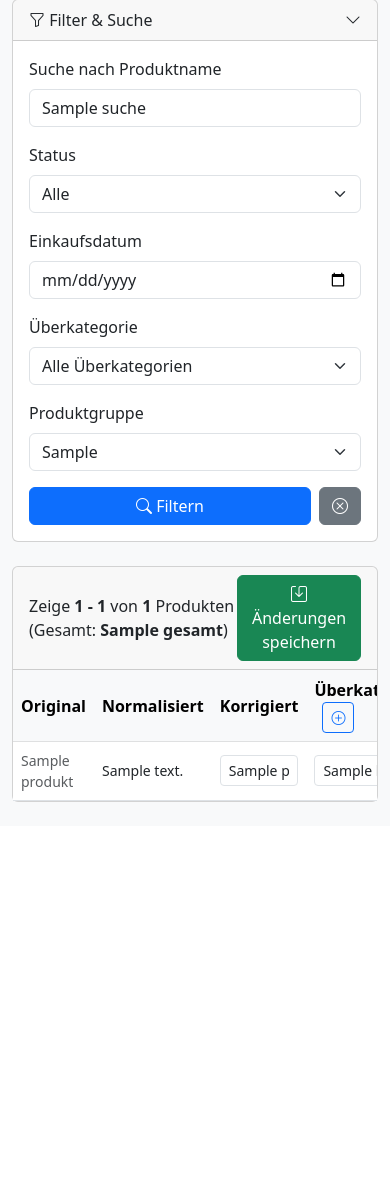
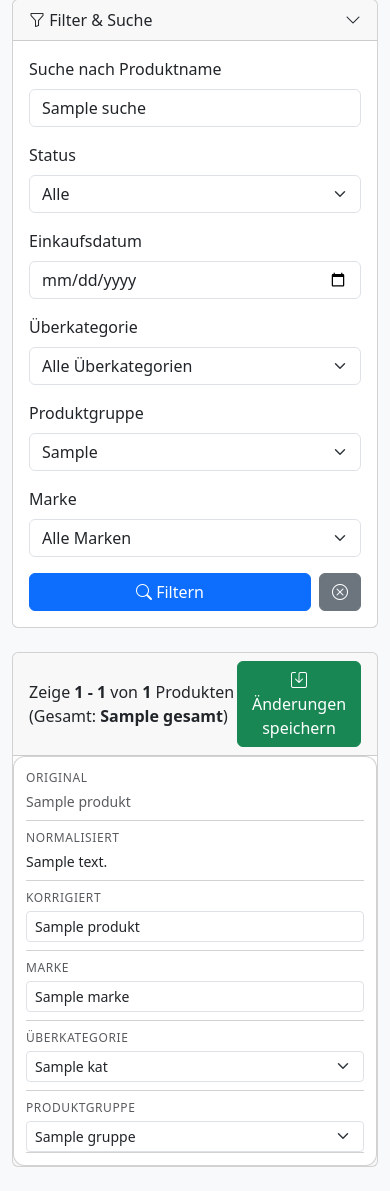
Before and after one commit to sigi-campus02/finance_dashboard, a Django app: template billa/templates/billa/billa_produktgruppen_mapper.html in a window 390 px wide. Shown: the part 514-1705 px from the top of the page. Before the commit the page ends 1316 px from the top, so only its background shows below. Run offline with Django 5.2, Linux system fonts and the light colour scheme; the template is opened without the code that fills it: most values are stand-ins (such as "Sample title", 1, 10 or a date in 2020).

Commit message:
Add brand filter and mobile cards to produktgruppen mapper

```diff
--- a/billa/templates/billa/billa_produktgruppen_mapper.html
+++ b/billa/templates/billa/billa_produktgruppen_mapper.html
@@ -110,6 +110,15 @@
                         {% endif %}
                     </select>
                 </div>
+                <div class="col-md-2">
+                    <label class="form-label">Marke</label>
+                    <select name="marke_filter" class="form-select">
+                        <option value="">Alle Marken</option>
+                        {% for marke in marken %}
+                        <option value="{{ marke }}" {% if marke_filter == marke %}selected{% endif %}>{{ marke }}</option>
+                        {% endfor %}
+                    </select>
+                </div>
                 <div class="col-md-2 d-flex align-items-end gap-2">
                     <button type="submit" class="btn btn-primary flex-fill">
                         <i class="bi bi-search"></i> Filtern
@@ -139,13 +148,14 @@
         </div>
         <div class="card-body p-0">
             <div class="table-responsive">
-                <table class="table table-hover mb-0">
+                <table class="table table-hover mb-0 align-middle mapper-table">
                     <thead class="table-light sticky-top">
                         <tr>
-                            <th style="width: 18%">Original</th>
-                            <th style="width: 18%">Normalisiert</th>
-                            <th style="width: 18%">Korrigiert</th>
-                            <th style="width: 23%">
+                            <th style="width: 15%">Original</th>
+                            <th style="width: 15%">Normalisiert</th>
+                            <th style="width: 15%">Korrigiert</th>
+                            <th style="width: 15%">Marke</th>
+                            <th style="width: 20%">
                                 Überkategorie
                                 <button type="button"
                                         class="btn btn-sm btn-outline-primary ms-2"
@@ -155,7 +165,7 @@
                                     <i class="bi bi-plus-circle"></i>
                                 </button>
                             </th>
-                            <th style="width: 23%">
+                            <th style="width: 20%">
                                 Produktgruppe
                                 <button type="button"
                                         class="btn btn-sm btn-outline-primary ms-2"
@@ -170,16 +180,23 @@
                     <tbody>
                         {% for produkt in produkte %}
                         <tr class="produkt-row">
-                            <td class="text-muted small">{{ produkt.name_original }}</td>
-                            <td class="small">{{ produkt.name_normalisiert }}</td>
-                            <td>
+                            <td class="text-muted small" data-label="Original">{{ produkt.name_original }}</td>
+                            <td class="small" data-label="Normalisiert">{{ produkt.name_normalisiert }}</td>
+                            <td data-label="Korrigiert">
                                 <input type="text"
                                        name="name_korrigiert_{{ produkt.id }}"
                                        class="form-control form-control-sm"
                                        placeholder="Korrigierter Name..."
                                        value="{{ produkt.name_korrigiert|default:'' }}">
                             </td>
-                            <td>
+                            <td data-label="Marke">
+                                <input type="text"
+                                       name="marke_{{ produkt.id }}"
+                                       class="form-control form-control-sm"
+                                       placeholder="Marke eingeben..."
+                                       value="{{ produkt.marke|default:'' }}">
+                            </td>
+                            <td data-label="Überkategorie">
                                 <select name="ueberkategorie_{{ produkt.id }}"
                                         class="form-select form-select-sm ueberkategorie-select"
                                         data-produkt-id="{{ produkt.id }}">
@@ -192,7 +209,7 @@
                                     {% endfor %}
                                 </select>
                             </td>
-                            <td>
+                            <td data-label="Produktgruppe">
                                 <select name="produktgruppe_{{ produkt.id }}"
                                         class="form-select form-select-sm produktgruppe-select"
                                         data-produkt-id="{{ produkt.id }}"
@@ -209,7 +226,7 @@
                         </tr>
                         {% empty %}
                         <tr>
-                            <td colspan="5" class="text-center text-muted py-4">
+                            <td colspan="6" class="text-center text-muted py-4">
                                 Keine Produkte gefunden
                             </td>
                         </tr>
@@ -228,12 +245,12 @@
         <!-- Erste Seite -->
         {% if page_obj.has_previous %}
         <li class="page-item">
-            <a class="page-link" href="?page=1{% if suche %}&suche={{ suche }}{% endif %}{% if filter %}&filter={{ filter }}{% endif %}{% if ueberkategorie_filter %}&ueberkategorie_filter={{ ueberkategorie_filter }}{% endif %}{% if produktgruppe_filter %}&produktgruppe_filter={{ produktgruppe_filter }}{% endif %}{% if einkaufsdatum %}&einkaufsdatum={{ einkaufsdatum }}{% endif %}">
+            <a class="page-link" href="?page=1{% if suche %}&suche={{ suche }}{% endif %}{% if filter %}&filter={{ filter }}{% endif %}{% if ueberkategorie_filter %}&ueberkategorie_filter={{ ueberkategorie_filter }}{% endif %}{% if produktgruppe_filter %}&produktgruppe_filter={{ produktgruppe_filter }}{% endif %}{% if marke_filter %}&marke_filter={{ marke_filter }}{% endif %}{% if einkaufsdatum %}&einkaufsdatum={{ einkaufsdatum }}{% endif %}">
                 <i class="bi bi-chevron-double-left"></i>
             </a>
         </li>
         <li class="page-item">
-            <a class="page-link" href="?page={{ page_obj.previous_page_number }}{% if suche %}&suche={{ suche }}{% endif %}{% if filter %}&filter={{ filter }}{% endif %}{% if ueberkategorie_filter %}&ueberkategorie_filter={{ ueberkategorie_filter }}{% endif %}{% if produktgruppe_filter %}&produktgruppe_filter={{ produktgruppe_filter }}{% endif %}{% if einkaufsdatum %}&einkaufsdatum={{ einkaufsdatum }}{% endif %}">
+            <a class="page-link" href="?page={{ page_obj.previous_page_number }}{% if suche %}&suche={{ suche }}{% endif %}{% if filter %}&filter={{ filter }}{% endif %}{% if ueberkategorie_filter %}&ueberkategorie_filter={{ ueberkategorie_filter }}{% endif %}{% if produktgruppe_filter %}&produktgruppe_filter={{ produktgruppe_filter }}{% endif %}{% if marke_filter %}&marke_filter={{ marke_filter }}{% endif %}{% if einkaufsdatum %}&einkaufsdatum={{ einkaufsdatum }}{% endif %}">
                 <i class="bi bi-chevron-left"></i>
             </a>
         </li>
@@ -254,7 +271,7 @@
             </li>
             {% elif num > page_obj.number|add:'-3' and num < page_obj.number|add:'3' %}
             <li class="page-item">
-                <a class="page-link" href="?page={{ num }}{% if suche %}&suche={{ suche }}{% endif %}{% if filter %}&filter={{ filter }}{% endif %}{% if ueberkategorie_filter %}&ueberkategorie_filter={{ ueberkategorie_filter }}{% endif %}{% if produktgruppe_filter %}&produktgruppe_filter={{ produktgruppe_filter }}{% endif %}{% if einkaufsdatum %}&einkaufsdatum={{ einkaufsdatum }}{% endif %}">
+                <a class="page-link" href="?page={{ num }}{% if suche %}&suche={{ suche }}{% endif %}{% if filter %}&filter={{ filter }}{% endif %}{% if ueberkategorie_filter %}&ueberkategorie_filter={{ ueberkategorie_filter }}{% endif %}{% if produktgruppe_filter %}&produktgruppe_filter={{ produktgruppe_filter }}{% endif %}{% if marke_filter %}&marke_filter={{ marke_filter }}{% endif %}{% if einkaufsdatum %}&einkaufsdatum={{ einkaufsdatum }}{% endif %}">
                     {{ num }}
                 </a>
             </li>
@@ -264,12 +281,12 @@
         <!-- Letzte Seite -->
         {% if page_obj.has_next %}
         <li class="page-item">
-            <a class="page-link" href="?page={{ page_obj.next_page_number }}{% if suche %}&suche={{ suche }}{% endif %}{% if filter %}&filter={{ filter }}{% endif %}{% if ueberkategorie_filter %}&ueberkategorie_filter={{ ueberkategorie_filter }}{% endif %}{% if produktgruppe_filter %}&produktgruppe_filter={{ produktgruppe_filter }}{% endif %}{% if einkaufsdatum %}&einkaufsdatum={{ einkaufsdatum }}{% endif %}">
+            <a class="page-link" href="?page={{ page_obj.next_page_number }}{% if suche %}&suche={{ suche }}{% endif %}{% if filter %}&filter={{ filter }}{% endif %}{% if ueberkategorie_filter %}&ueberkategorie_filter={{ ueberkategorie_filter }}{% endif %}{% if produktgruppe_filter %}&produktgruppe_filter={{ produktgruppe_filter }}{% endif %}{% if marke_filter %}&marke_filter={{ marke_filter }}{% endif %}{% if einkaufsdatum %}&einkaufsdatum={{ einkaufsdatum }}{% endif %}">
                 <i class="bi bi-chevron-right"></i>
             </a>
         </li>
         <li class="page-item">
-            <a class="page-link" href="?page={{ page_obj.paginator.num_pages }}{% if suche %}&suche={{ suche }}{% endif %}{% if filter %}&filter={{ filter }}{% endif %}{% if ueberkategorie_filter %}&ueberkategorie_filter={{ ueberkategorie_filter }}{% endif %}{% if produktgruppe_filter %}&produktgruppe_filter={{ produktgruppe_filter }}{% endif %}{% if einkaufsdatum %}&einkaufsdatum={{ einkaufsdatum }}{% endif %}">
+            <a class="page-link" href="?page={{ page_obj.paginator.num_pages }}{% if suche %}&suche={{ suche }}{% endif %}{% if filter %}&filter={{ filter }}{% endif %}{% if ueberkategorie_filter %}&ueberkategorie_filter={{ ueberkategorie_filter }}{% endif %}{% if produktgruppe_filter %}&produktgruppe_filter={{ produktgruppe_filter }}{% endif %}{% if marke_filter %}&marke_filter={{ marke_filter }}{% endif %}{% if einkaufsdatum %}&einkaufsdatum={{ einkaufsdatum }}{% endif %}">
                 <i class="bi bi-chevron-double-right"></i>
             </a>
         </li>
@@ -690,6 +707,56 @@ if (filterCollapse) {
 .table th {
     vertical-align: middle;
 }
+
+@media (max-width: 767.98px) {
+    .mapper-table thead {
+        display: none;
+    }
+
+    .mapper-table tbody tr {
+        display: block;
+        margin-bottom: 1rem;
+        border: 1px solid var(--bs-border-color-translucent);
+        border-radius: 0.75rem;
+        padding: 0.75rem;
+        box-shadow: var(--bs-box-shadow-sm);
+        background: var(--bs-body-bg);
+    }
+
+    .mapper-table tbody tr:last-child {
+        margin-bottom: 0;
+    }
+
+    .mapper-table tbody tr td {
+        display: flex;
+        flex-direction: column;
+        padding: 0.5rem 0;
+        border-top: none;
+    }
+
+    .mapper-table tbody tr td:first-child {
+        padding-top: 0;
+    }
+
+    .mapper-table tbody tr td:last-child {
+        padding-bottom: 0;
+    }
+
+    .mapper-table tbody tr td::before {
+        content: attr(data-label);
+        font-size: 0.75rem;
+        text-transform: uppercase;
+        letter-spacing: 0.05em;
+        color: var(--bs-secondary-color);
+        margin-bottom: 0.25rem;
+    }
+
+    .mapper-table tbody tr td.text-center {
+        align-items: center;
+        justify-content: center;
+        text-align: center;
+    }
+}
 </style>
 
 {% endblock %}
```
Also changed, not shown: billa/views/produkte.py (+21 -0 lines). Lines whose indentation alone changed are shown as unchanged.
